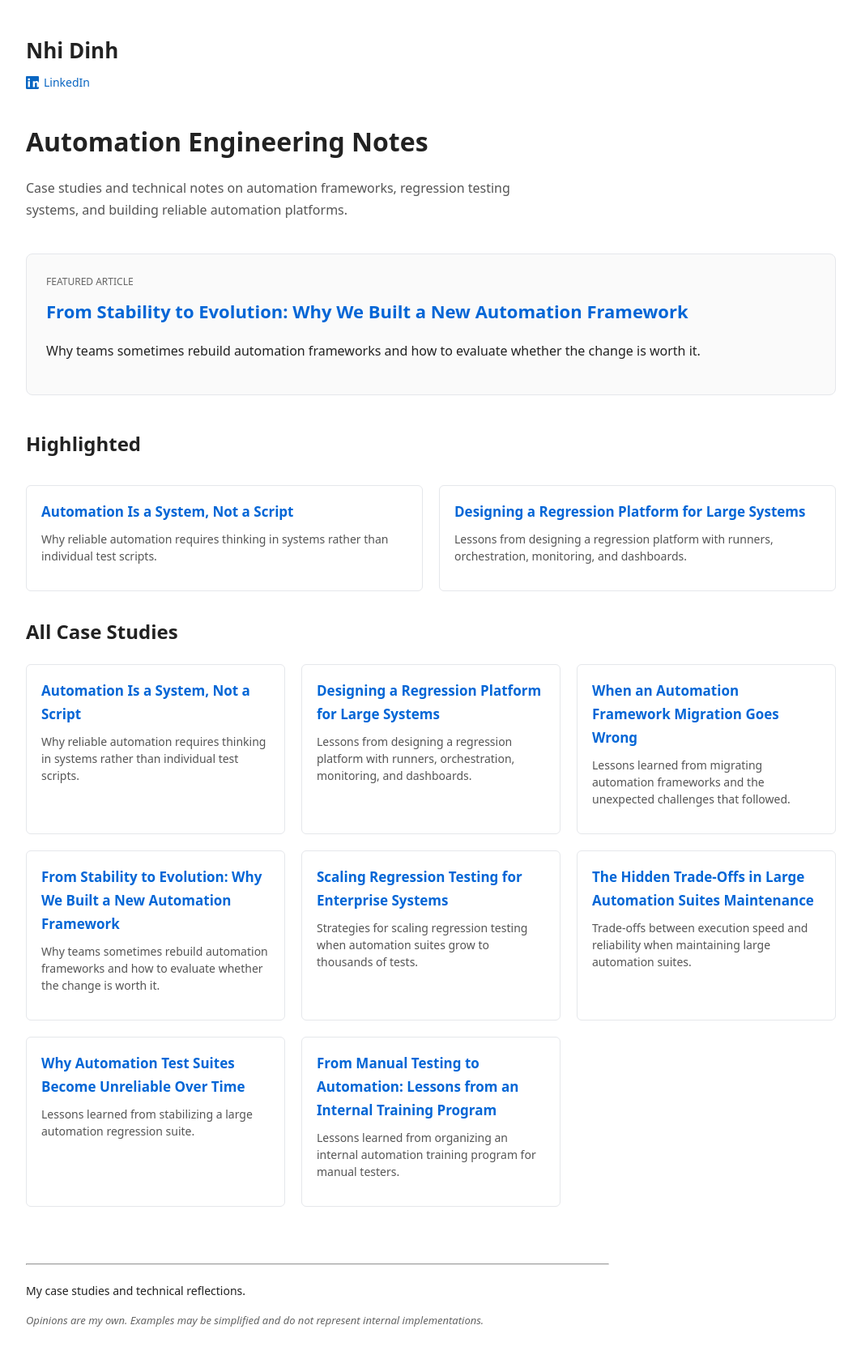
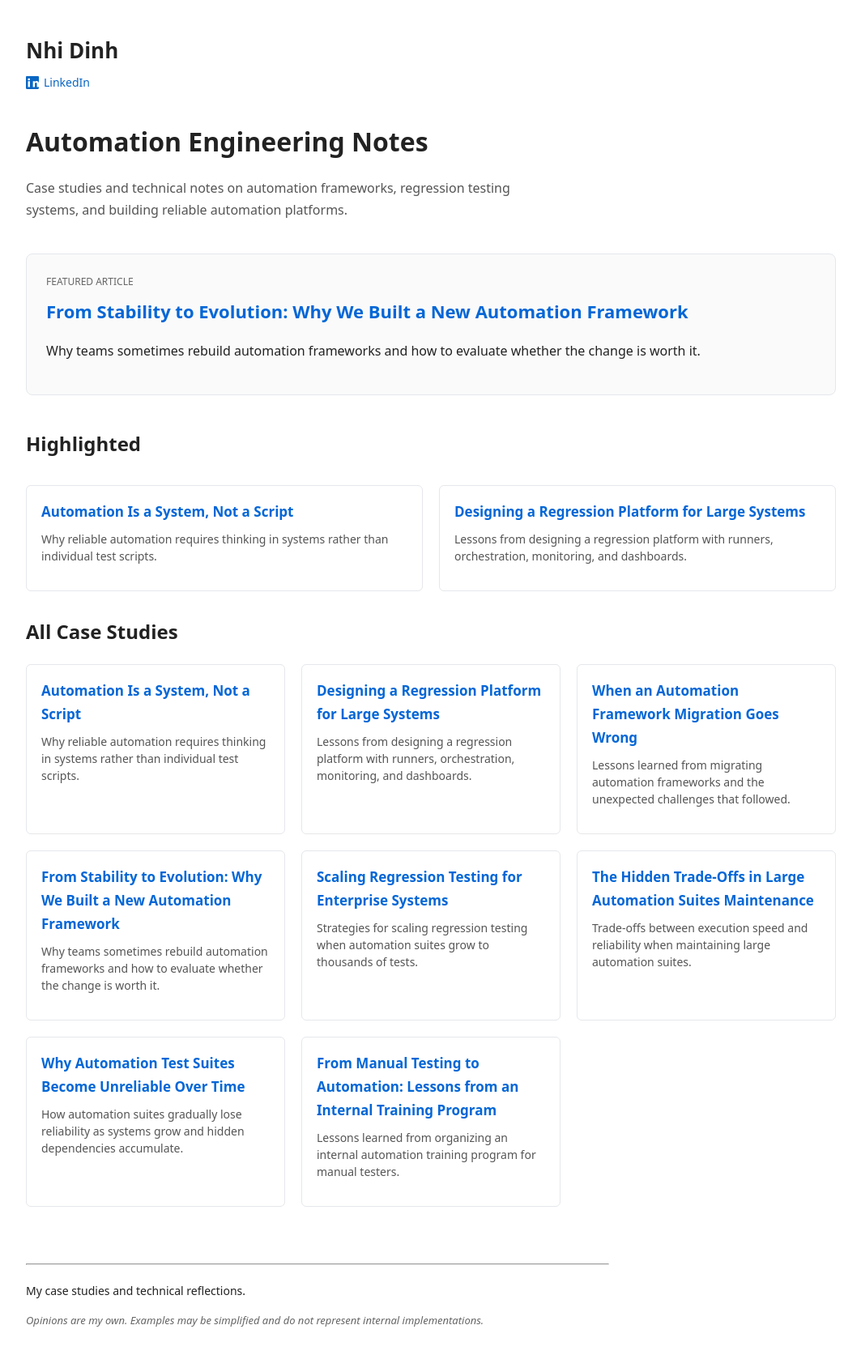
Before and after one commit to nhidinh/nhidinh.github.io, a Jekyll site: the page built from index.html, in a window 1280 px wide. Shown: the whole page at 81% size, without its empty margins (108-1171 px from the left). Built offline with Jekyll 4.4.1, drawn with Linux system fonts in a browser that asks for light colours.

Commit message:
Update automation_reliability_at_scale.md

```diff
--- a/_case_studies/automation_reliability_at_scale.md
+++ b/_case_studies/automation_reliability_at_scale.md
@@ -1,13 +1,11 @@
 ---
 layout: posts
 title: "Why Automation Test Suites Become Unreliable Over Time"
-order: 8
+category: Engineering Decisions
 tags: [automation, reliability, testing]
-excerpt: Lessons learned from stabilizing a large automation regression suite.
+excerpt: How automation suites gradually lose reliability as systems grow and hidden dependencies accumulate.
+order: 7
 ---
-
-## Introduction
-
 Automation reliability is often discussed as a tooling problem.
 
 Teams debate which frameworks to use, which libraries are more stable, or how to design automation architectures.
```
